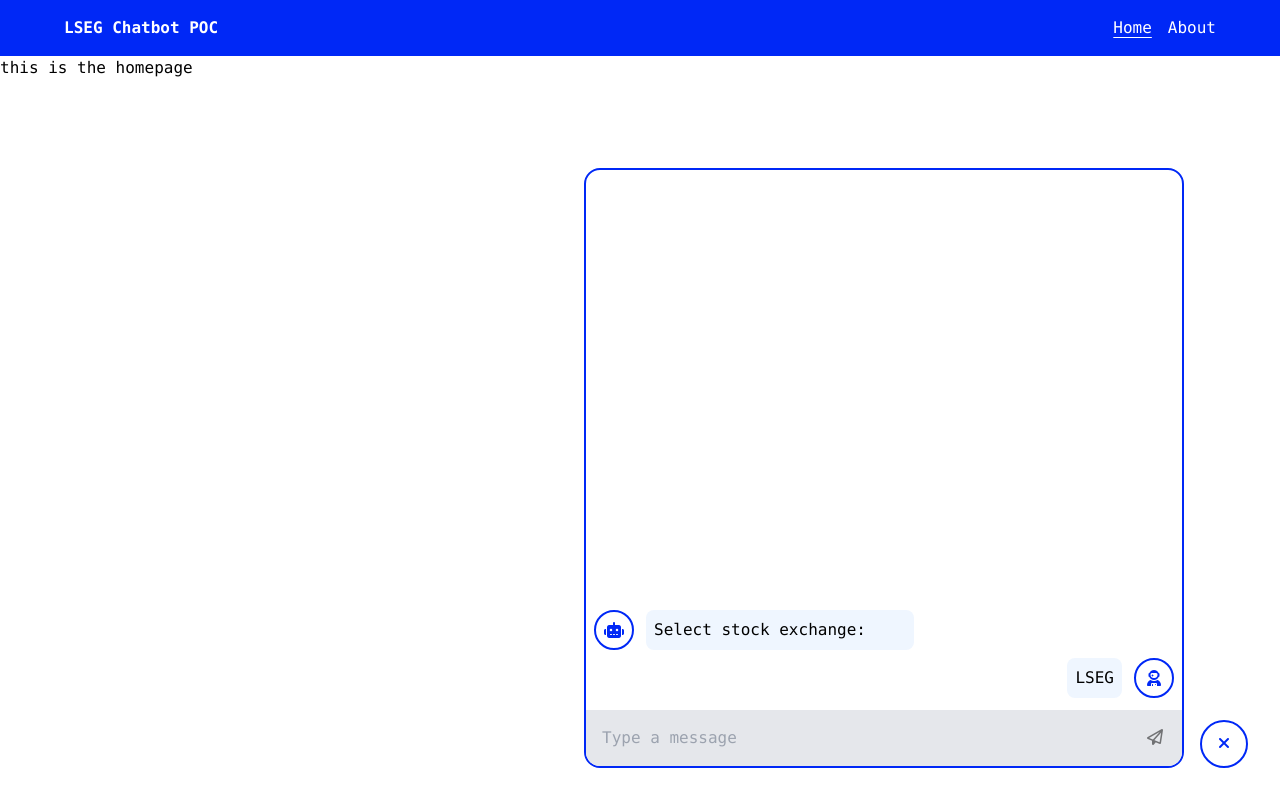
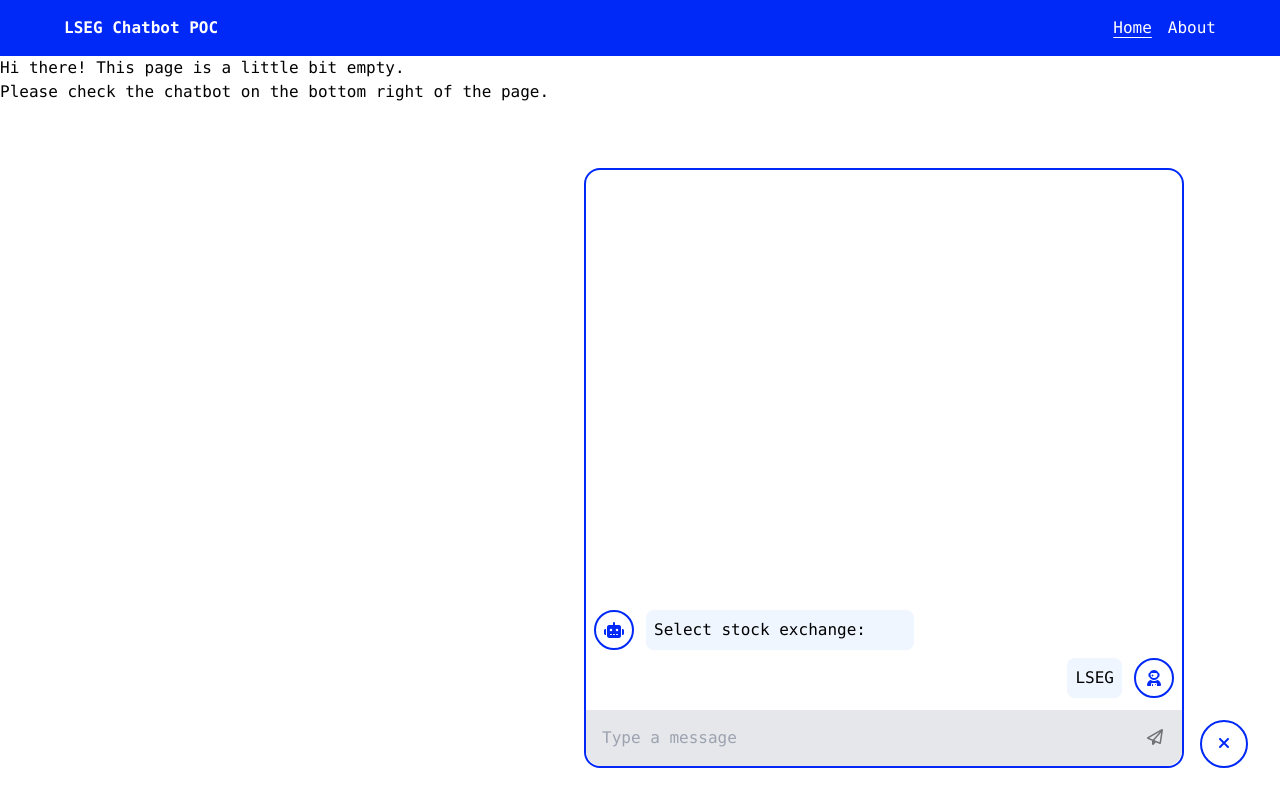
Before and after one commit to con17man/lseg-assignment, a Vue app: page / in a window 1280 px wide. Both pictures are taken after a click on the button 1224 px from the left and 744 px from the top of the page. Built offline with nearby package versions, Linux system fonts and the light colour scheme.

Commit message:
style a little bit the msg component

```diff
--- a/src/components/LsegChatbot.vue
+++ b/src/components/LsegChatbot.vue
@@ -1,5 +1,5 @@
 <script setup>
-import { reactive } from 'vue';
+import { reactive, ref } from 'vue';
 import LsegButton from './LsegButton.vue';
 import LsegChatMsg from './LsegChatMsg.vue';
 
@@ -8,6 +8,8 @@ const data = reactive({
 });
 
 const emit = defineEmits(['startChat']);
+
+const chatBoxRef = ref(null);
 
 /**
  * @description show/hide conversation chat & fetch required data
@@ -18,6 +20,8 @@ const toggleConversationView = () => {
   if (data.chatToggle) {
     emit('startChat');
   }
+
+  // chatBoxRef.value.scrollTop = chatBoxRef.value.scrollHeight;
 };
 
 </script>
@@ -30,7 +34,7 @@ const toggleConversationView = () => {
 
   <!-- Chat window -->
   <div v-if="data.chatToggle" class="chat__wrapper">
-    <div class="chat__main">
+    <div class="chat__main" ref="chatBoxRef">
       <!-- for loop to render messages -->
       <lseg-chat-msg text="Select stock exchange:" :isUser="false"></lseg-chat-msg>
       <lseg-chat-msg text="LSEG" :isUser="true"></lseg-chat-msg>
@@ -47,15 +51,15 @@ const toggleConversationView = () => {
 
 <style scoped lang="scss">
 .chat__wrapper {
-  @apply absolute flex flex-col justify-end bottom-8 right-24 border-2 border-blue rounded-2xl w-2/3 max-w-[600px] h-[600px] overflow-y-auto overscroll-contain;
+  @apply absolute flex flex-col justify-end bottom-8 right-24 border-2 border-blue rounded-2xl w-2/3 max-w-[600px] h-[600px];
 }
 
 .chat__main {
-  @apply relative p-2;
+  @apply relative p-2 overflow-y-auto overscroll-contain;
 }
 
 .chat__prompt {
-  @apply bg-gray-200 px-2 py-4 flex justify-between;
+  @apply bg-gray-200 px-2 py-4 flex justify-between rounded-b-2xl;
 }
 
 .chat__input {
--- a/src/views/HomeView.vue
+++ b/src/views/HomeView.vue
@@ -3,6 +3,8 @@
 
 <template>
   <section class="container mx-auto">
-    this is the homepage
+    Hi there! This page is a little bit empty.
+    <br>
+    Please check the chatbot on the bottom right of the page.
   </section>
 </template>
```
